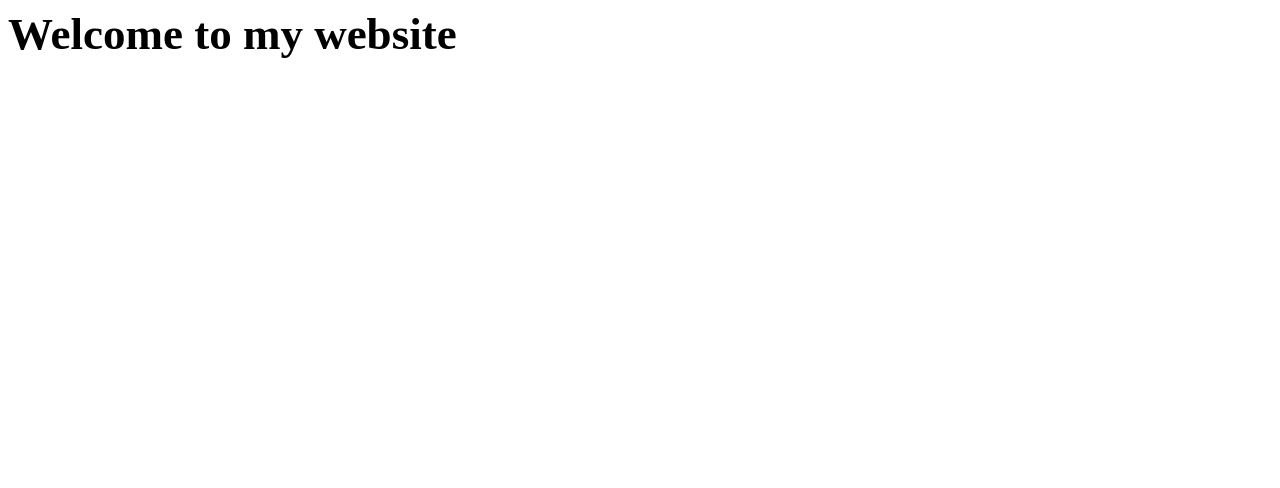
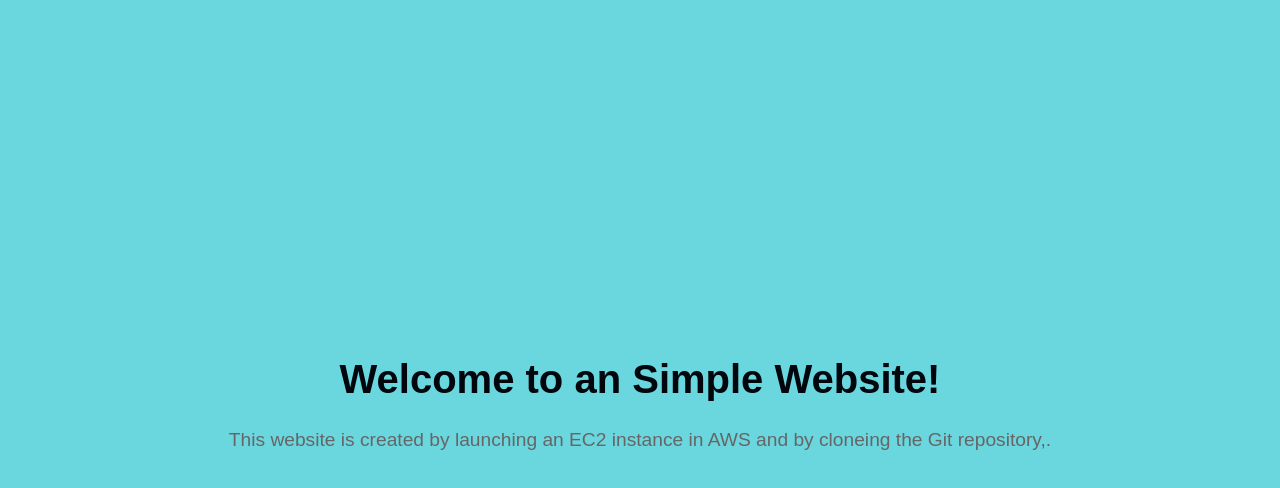
Before and after one commit to AnnamSaiShivani/Devops, a plain HTML site: page Devops/index.html in a window 1280 px wide. Drawn offline with Linux system fonts and the light colour scheme.

Commit message:
Update index.html

```diff
--- a/Devops/index.html
+++ b/Devops/index.html
@@ -1,15 +1,36 @@
-<html>
+<!DOCTYPE html>
+<html lang="en">
 <head>
-        <title>
-            My simple website
-        </title>
+  <meta charset="UTF-8">
+  <meta name="viewport" content="width=device-width, initial-scale=1.0">
+  <title>Welcome Page</title>
   <style>
-            h1{color:black;
-            font-style:arial;
-            font-size:45px}
+    body {
+      font-family: Arial, sans-serif;
+      background-color: #6ad6de;
+      display: flex;
+      justify-content: center;
+      align-items: center;
+      height: 100vh;
+      margin: 0;
+    }
+    .container {
+      text-align: center;
+    }
+    h1 {
+      font-size: 2.5em;
+      color: #01070c;
+    }
+    p {
+      font-size: 1.2em;
+      color: #666;
+    }
   </style>
 </head>
 <body>
-    <h1>Welcome to my website</h1>
+  <div class="container">
+    <h1>Welcome to an Simple Website!</h1>
+    <p>This website is created by launching an EC2 instance in AWS and by cloneing the Git repository,.</p>
+  </div>
 </body>
 </html>
```
Lines whose indentation alone changed are shown as unchanged.
